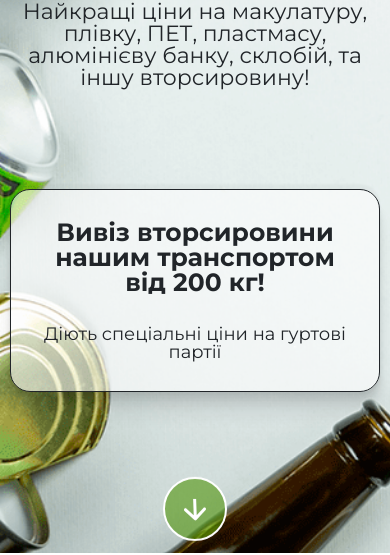
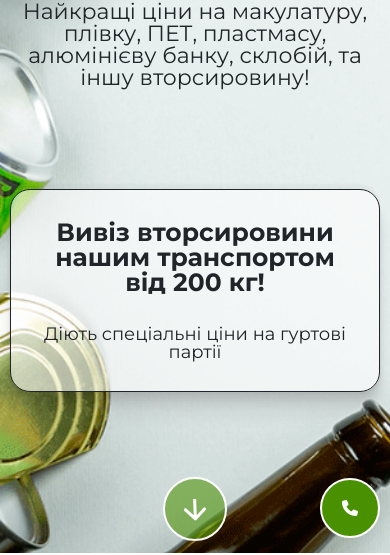
Before and after one commit to ArtemUholkov/eco_group_invest, a plain HTML site: page index.html in a window 390 px wide. Shown: the part 291-846 px from the top of the page. Drawn offline with nearby package versions, Linux system fonts and the light colour scheme.

Commit message:
added phone button

```diff
--- a/css/header.css
+++ b/css/header.css
@@ -298,3 +298,27 @@
     top: 5px;
   }
 }
+
+.call_button_fixed {
+  height: 60px;
+  width: 60px;
+  background-color: #499100;
+  transition: all 0.5s;
+  position: fixed;
+  bottom: 15px;
+  right: 10px;
+  border-radius: 50%;
+  border: 2px solid white;
+  z-index: 99;
+  display: flex;
+  align-items: center;
+  justify-content: center;
+  text-decoration: none;
+}
+.bottom_icon {
+  color: white;
+}
+.call_button_fixed:hover {
+  background-color: #769e4e;
+  transition: all 0.5s;
+}
--- a/index.html
+++ b/index.html
@@ -62,6 +62,9 @@
         </div>
       </div>
     </header>
+    <a href="tel:+380939644777" class="call_button_fixed">
+      <i class="fa fa-phone phone_number_icon contacts_phone_number bottom_icon"></i>
+    </a>
     <div class="popup" id="popup">
       <div class="popup_textblock" id="popupSlide">
         <ul class="navbar_menu_mobile">
@@ -80,7 +83,7 @@
       <img src="img/main/main_bgimg.png" alt="main background image" class="main_photo_img" />
       <div class="phone_mail">
         <div class="phone">
-          <a class="main_phone_mail" href="tel:+380939644777">
+          <a class="main_phone_mail bottom" href="tel:+380939644777">
             <i class="fa fa-phone phone_number_icon contacts_phone_number"></i>
             <span class="contacts_phone_text">+38 093-96-44-777</span>
           </a>
```
Also changed, not shown: thankyou.html (+3 -0 lines).
